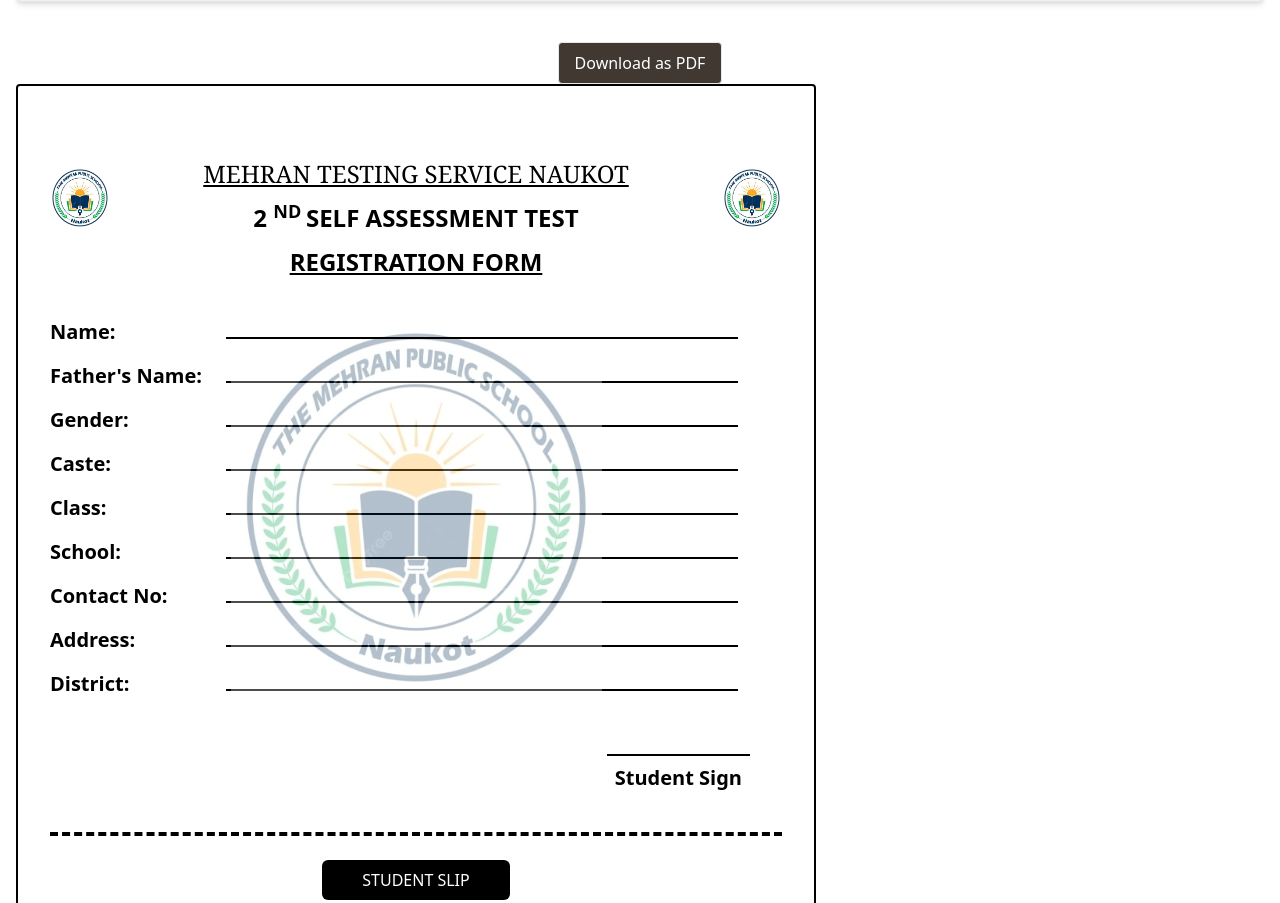
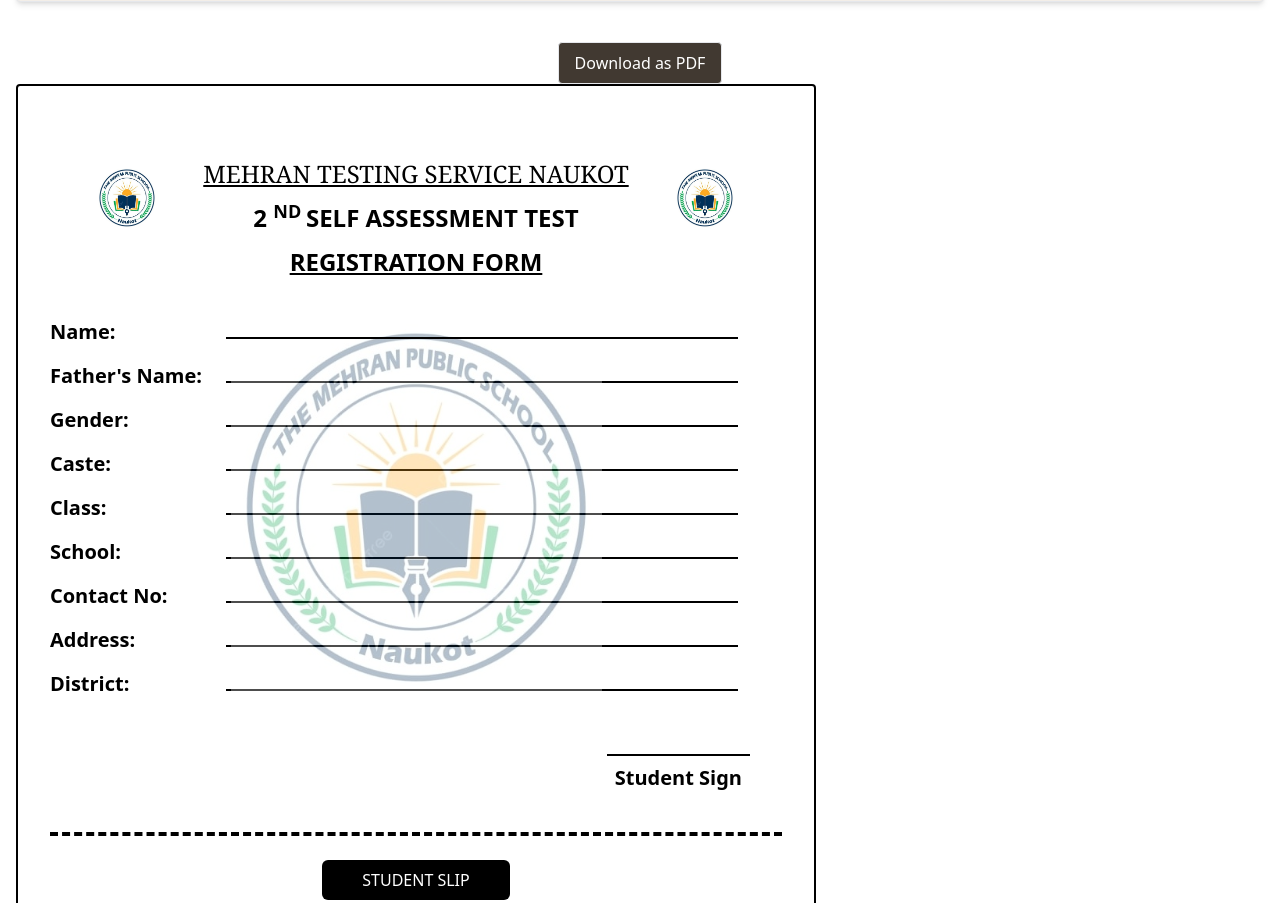
Before and after one commit to uneezaismail/mehran-ts, a Next.js app: page / in a window 1280 px wide. Shown: the part 2622-3525 px from the top of the page. Built offline with nearby package versions, Linux system fonts and the light colour scheme.

Commit message:
Update Form.tsx

```diff
--- a/app/components/Form.tsx
+++ b/app/components/Form.tsx
@@ -209,7 +209,7 @@
 
   <div ref={formRef}  className="border-2 border-black p-8  space-y-6 rounded bg-white w-[800px]" >
     {/* Form content */}
-    <div className="flex justify-between items-center mb-10">
+    <div className="flex justify-evenly items-center mb-10">
       <Image src="/mehran-logo.jpg" alt="Logo" width={60} height={60} />
       <div className="flex flex-col items-center gap-3">
         <h1 className="text-2xl font-serif text-center underline mt-10">
```
